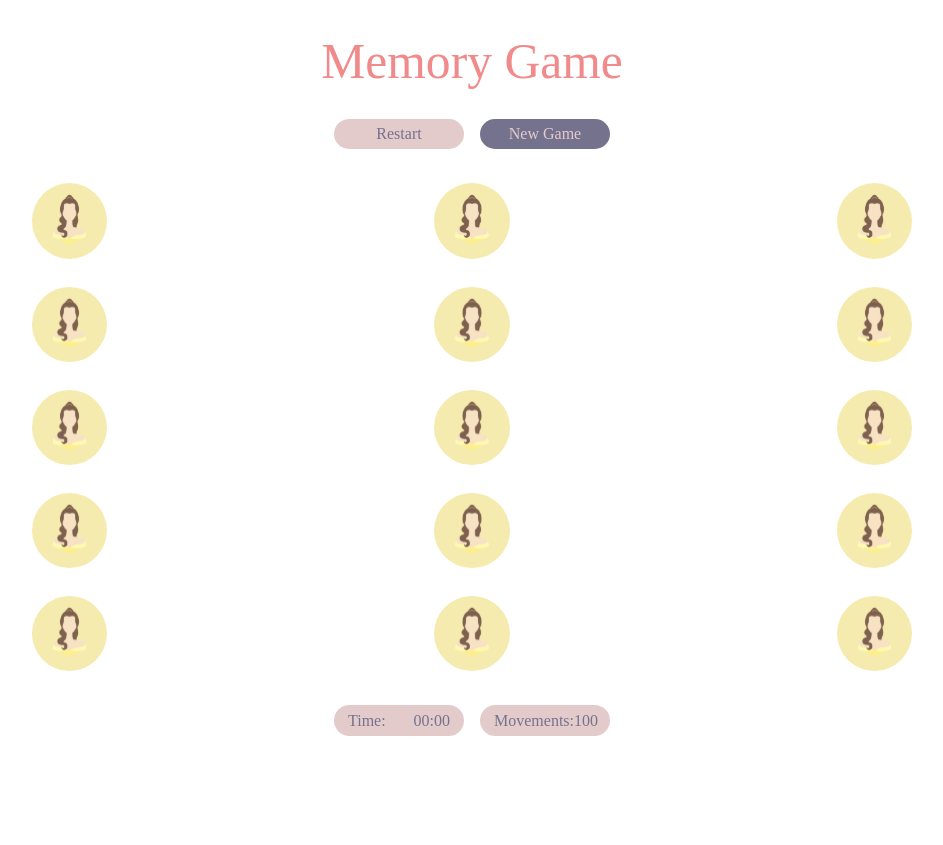
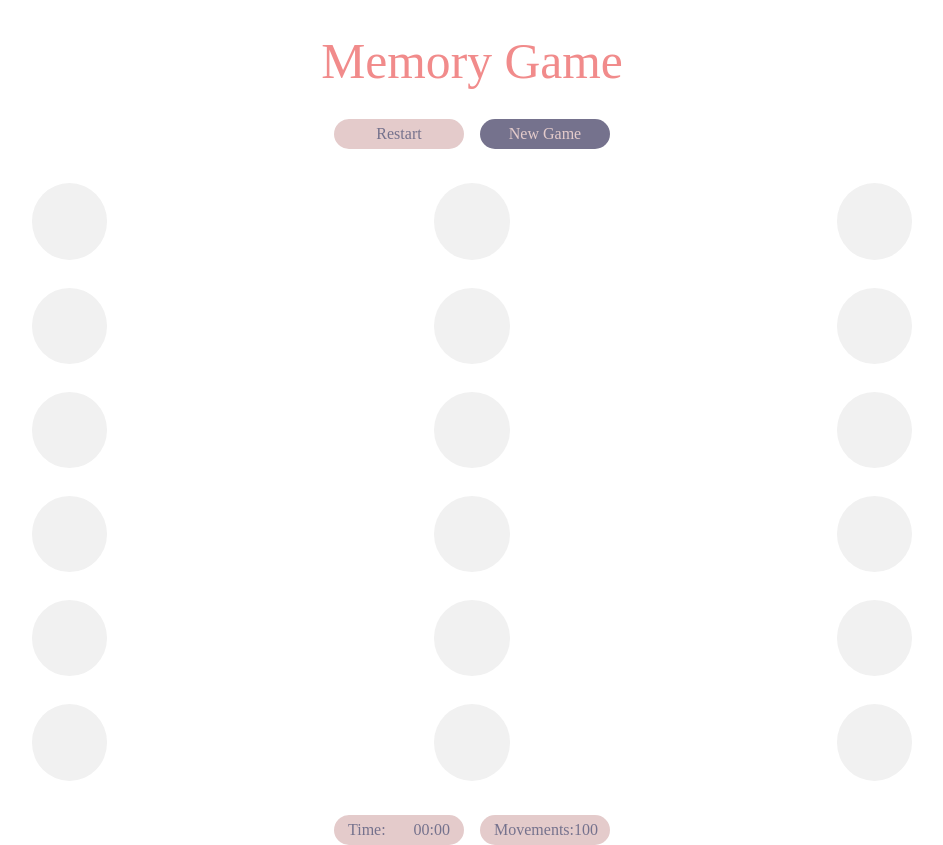
Before and after one commit to henriquejensen/memory-game, a React (Vite) app: page / in a window 1280 px wide. Shown: the whole page, without its empty margins (168-1111 px from the left). Before the commit the page ends 800 px from the top, so only its background shows below. Built offline with nearby package versions, Linux system fonts and the light colour scheme; a web font is replaced by a local one.

Commit message:
memory game logic

```diff
--- a/src/components/Board.tsx
+++ b/src/components/Board.tsx
@@ -1,5 +1,7 @@
 import { styled } from "styled-components";
-import first from "../assets/18.svg";
+import back from "../assets/back.svg";
+import { Card, cardsGenerator } from "../helpers/cardsGenerator";
+import { useEffect, useState } from "react";
 
 const Main = styled.main`
   display: grid;
@@ -15,14 +17,43 @@ const Image = styled.img`
   height: 100%;
 `;
 
-const array = new Array(15).fill(0);
+function Board() {
+  const [cards, setCards] = useState<Card[]>(cardsGenerator());
+  const [selectedIndexCard, setSelectedIndexCard] = useState<number[]>([]);
 
-function Board() {
+  useEffect(() => {
+    if (selectedIndexCard.length === 3) {
+      const [firstIndex, secondIndex, thirdIndex] = selectedIndexCard;
+
+      if (cards[firstIndex].name !== cards[secondIndex].name) {
+        const newCards = cards.map((card) => ({ ...card }));
+        newCards[firstIndex].isFlipped = false;
+        newCards[secondIndex].isFlipped = false;
+        setCards(newCards);
+      }
+      setSelectedIndexCard([thirdIndex]);
+    }
+    // eslint-disable-next-line react-hooks/exhaustive-deps
+  }, [selectedIndexCard]);
+
+  const handleClick = (card: Card, index: number) => {
+    if (card.isFlipped) return;
+
+    const newCards = cards.map((card) => ({ ...card }));
+    newCards[index].isFlipped = true;
+    setCards(newCards);
+    setSelectedIndexCard((prevState) => [...prevState, index]);
+  };
+
   return (
     <Main>
-      {array.map((_, index) => (
-        <div key={index}>
-          <Image src={first} alt="first" />
+      {cards.map((card, index) => (
+        <div key={index} onClick={() => handleClick(card, index)} role="button">
+          {card.isFlipped ? (
+            <Image src={card.image} alt={card.name} />
+          ) : (
+            <Image src={back} alt="back" />
+          )}
         </div>
       ))}
     </Main>
--- /dev/null
+++ b/src/helpers/cardsGenerator.ts
@@ -0,0 +1,36 @@
+import first from "../assets/13.svg";
+import second from "../assets/14.svg";
+import third from "../assets/15.svg";
+import fourth from "../assets/16.svg";
+import fifth from "../assets/17.svg";
+import sixth from "../assets/18.svg";
+import seventh from "../assets/19.svg";
+import eighth from "../assets/20.svg";
+import ninth from "../assets/21.svg";
+
+export type Card = {
+    id: number;
+    image: string;
+    name: string;
+    isFlipped: boolean;
+};
+
+export const cardsGenerator = (): Card[] => {
+
+    const cards = [
+        { id: 1, image: first, name: "first", isFlipped: false },
+        { id: 2, image: second, name: "second", isFlipped: false },
+        { id: 3, image: third, name: "third", isFlipped: false },
+        { id: 4, image: fourth, name: "fourth", isFlipped: false },
+        { id: 5, image: fifth, name: "fifth", isFlipped: false },
+        { id: 6, image: sixth, name: "sixth", isFlipped: false },
+        { id: 7, image: seventh, name: "seventh", isFlipped: false },
+        { id: 8, image: eighth, name: "eighth", isFlipped: false },
+        { id: 9, image: ninth, name: "ninth", isFlipped: false },
+    ];
+    const doubleCards = cards.concat(cards);
+
+    const randomCards = doubleCards.sort(() => Math.random() - 0.5);
+
+    return randomCards;
+}
```
